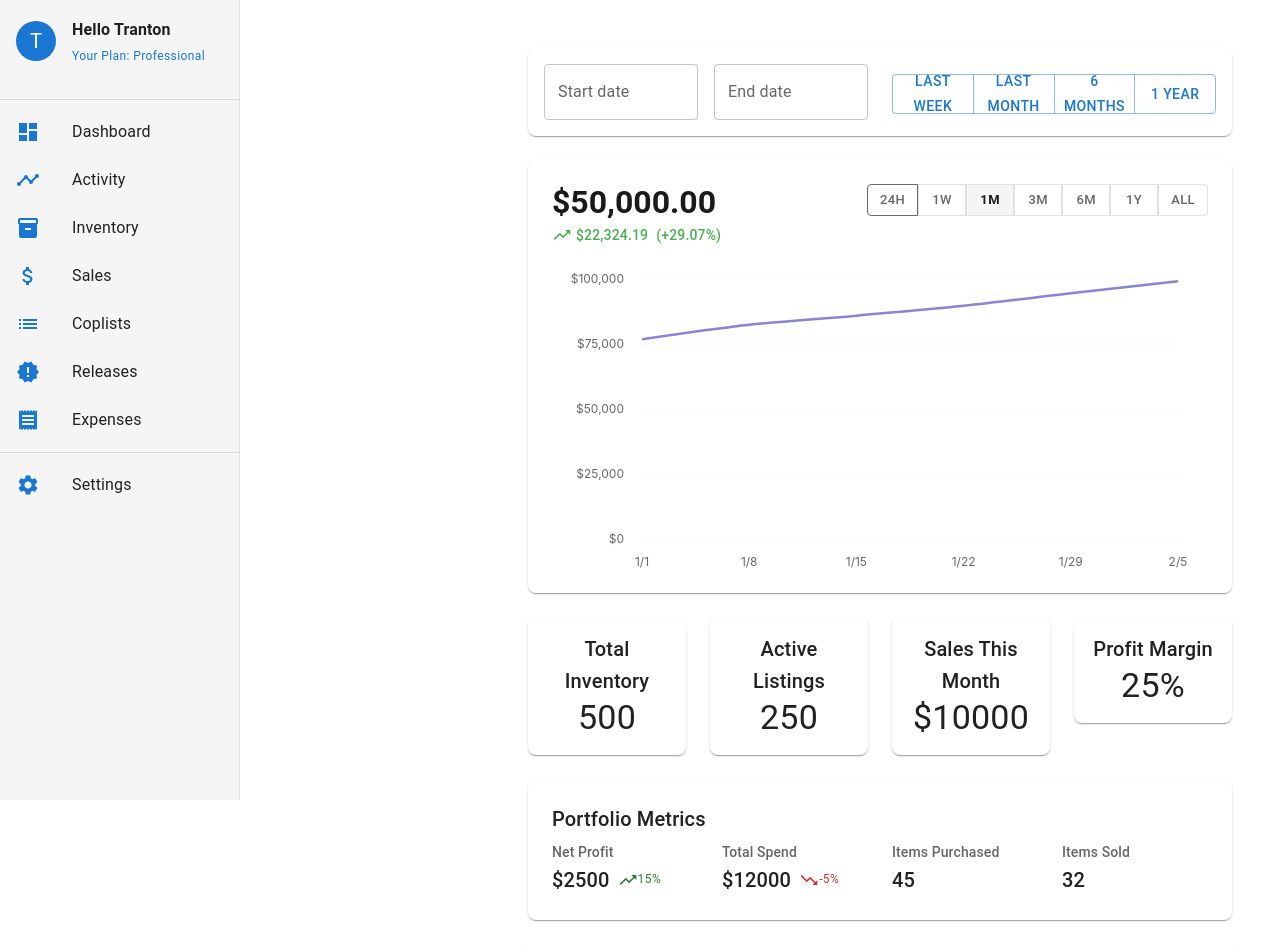
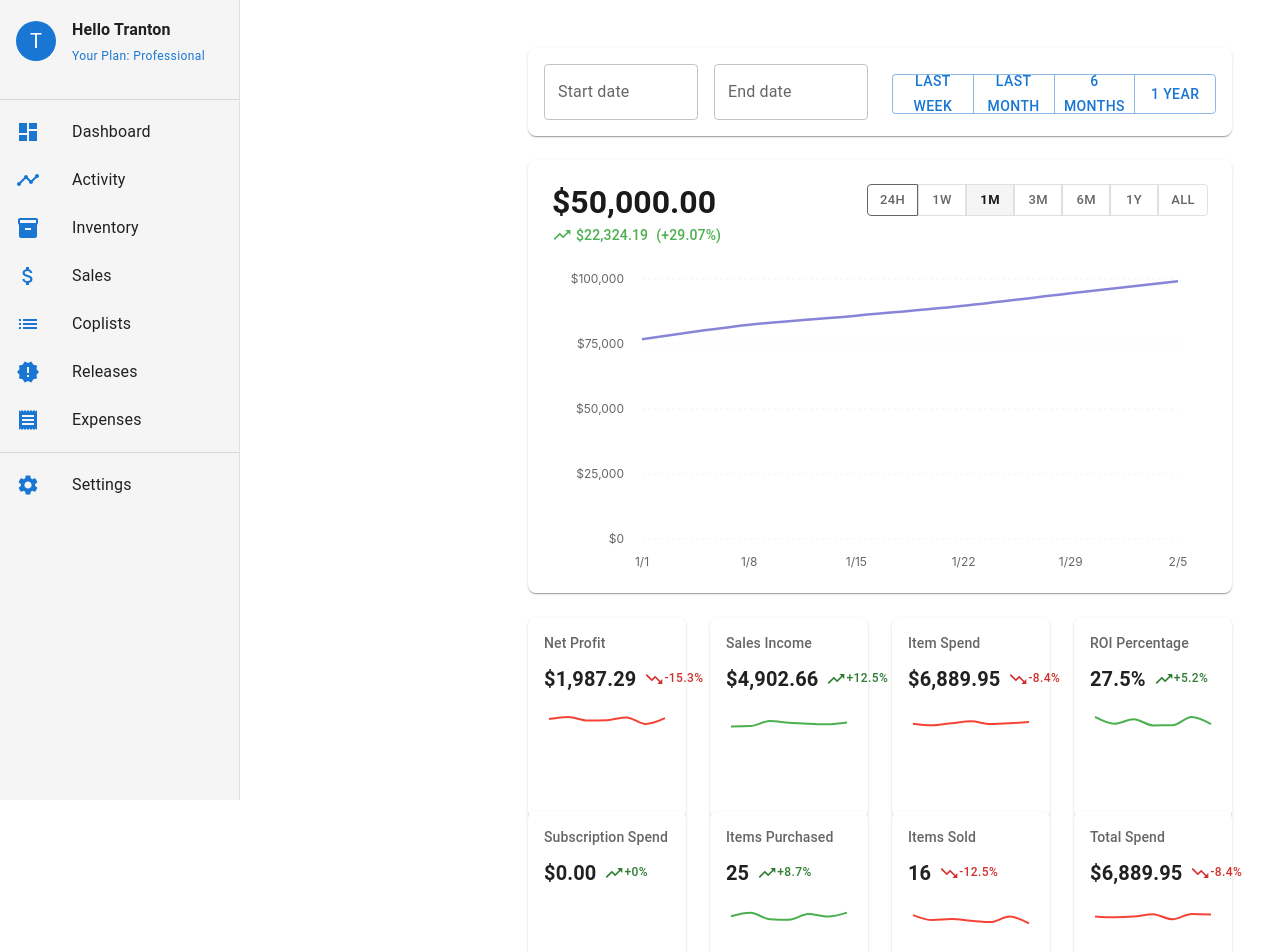
Before and after one commit to chasedndt/sneaker-inventory-app, a React (Create React App) app: page / in a window 1280 px wide. Shown: the top 952 px of the page. Built offline with nearby package versions, Linux system fonts and the light colour scheme.

Commit message:
feat: Implement reports section and layout restructure
- Add metrics cards with mini charts
- Replace old stats cards with new reports grid
- Update portfolio value visualization
- Clean up dashboard layout structure

```diff
--- /dev/null
+++ b/src/components/MetricsCard.tsx
@@ -0,0 +1,85 @@
+import React from 'react';
+import {
+  Paper,
+  Typography,
+  Box
+} from '@mui/material';
+import {
+  LineChart,
+  Line,
+  ResponsiveContainer
+} from 'recharts';
+import TrendingUpIcon from '@mui/icons-material/TrendingUp';
+import TrendingDownIcon from '@mui/icons-material/TrendingDown';
+
+interface MetricsCardProps {
+  title: string;
+  value: string | number;
+  change: number;
+  data: Array<{ date: string; value: number }>;
+  prefix?: string;
+  suffix?: string;
+}
+
+const MetricsCard: React.FC<MetricsCardProps> = ({
+  title,
+  value,
+  change,
+  data,
+  prefix = '$',
+  suffix = ''
+}) => {
+  return (
+    <Paper sx={{ p: 2, height: '100%', borderRadius: 2 }}>
+      <Typography
+        variant="subtitle2"
+        sx={{
+          color: 'text.secondary',
+          mb: 1,
+          fontSize: '0.875rem'
+        }}
+      >
+        {title}
+      </Typography>
+
+      <Box sx={{ display: 'flex', alignItems: 'center', gap: 1, mb: 2 }}>
+        <Typography
+          variant="h6"
+          sx={{
+            fontWeight: 600,
+            fontSize: '1.25rem'
+          }}
+        >
+          {prefix}{value}{suffix}
+        </Typography>
+        <Box sx={{
+          display: 'flex',
+          alignItems: 'center',
+          color: change >= 0 ? 'success.main' : 'error.main',
+          fontSize: '0.875rem'
+        }}>
+          {change >= 0 ? <TrendingUpIcon fontSize="small" /> : <TrendingDownIcon fontSize="small" />}
+          <Typography variant="caption" sx={{ fontWeight: 500 }}>
+            {change >= 0 ? '+' : ''}{change}%
+          </Typography>
+        </Box>
+      </Box>
+
+      <Box sx={{ height: 60 }}>
+        <ResponsiveContainer width="100%" height="100%">
+          <LineChart data={data}>
+            <Line
+              type="monotone"
+              dataKey="value"
+              stroke={change >= 0 ? '#4CAF50' : '#f44336'}
+              strokeWidth={2}
+              dot={false}
+            />
+          </LineChart>
+        </ResponsiveContainer>
+      </Box>
+    </Paper>
+  );
+};
+
+export default MetricsCard;
--- /dev/null
+++ b/src/components/ReportsSection.tsx
@@ -0,0 +1,95 @@
+import React from 'react';
+import { Grid } from '@mui/material';
+import MetricsCard from './MetricsCard';
+
+// Mock data for the mini charts
+const generateMockData = (baseValue: number, volatility: number) => {
+  return Array.from({ length: 7 }, (_, i) => ({
+    date: `${i + 1}`,
+    value: baseValue + Math.random() * volatility - volatility / 2
+  }));
+};
+
+const ReportsSection: React.FC = () => {
+  return (
+    <Grid container spacing={3}>
+      <Grid item xs={12} sm={6} md={3}>
+        <MetricsCard
+          title="Net Profit"
+          value="1,987.29"
+          change={-15.3}
+          data={generateMockData(2000, 400)}
+        />
+      </Grid>
+
+      <Grid item xs={12} sm={6} md={3}>
+        <MetricsCard
+          title="Sales Income"
+          value="4,902.66"
+          change={12.5}
+          data={generateMockData(5000, 800)}
+        />
+      </Grid>
+
+      <Grid item xs={12} sm={6} md={3}>
+        <MetricsCard
+          title="Item Spend"
+          value="6,889.95"
+          change={-8.4}
+          data={generateMockData(7000, 1000)}
+        />
+      </Grid>
+
+      <Grid item xs={12} sm={6} md={3}>
+        <MetricsCard
+          title="ROI Percentage"
+          value="27.5"
+          change={5.2}
+          data={generateMockData(25, 5)}
+          prefix=""
+          suffix="%"
+        />
+      </Grid>
+
+      <Grid item xs={12} sm={6} md={3}>
+        <MetricsCard
+          title="Subscription Spend"
+          value="0.00"
+          change={0}
+          data={generateMockData(0, 0)}
+        />
+      </Grid>
+
+      <Grid item xs={12} sm={6} md={3}>
+        <MetricsCard
+          title="Items Purchased"
+          value="25"
+          change={8.7}
+          data={generateMockData(25, 5)}
+          prefix=""
+        />
+      </Grid>
+
+      <Grid item xs={12} sm={6} md={3}>
+        <MetricsCard
+          title="Items Sold"
+          value="16"
+          change={-12.5}
+          data={generateMockData(16, 4)}
+          prefix=""
+        />
+      </Grid>
+
+      <Grid item xs={12} sm={6} md={3}>
+        <MetricsCard
+          title="Total Spend"
+          value="6,889.95"
+          change={-8.4}
+          data={generateMockData(7000, 1000)}
+        />
+      </Grid>
+    </Grid>
+  );
+};
+
+export default ReportsSection;
--- a/src/pages/Dashboard.tsx
+++ b/src/pages/Dashboard.tsx
@@ -15,8 +15,6 @@ import { Dayjs } from 'dayjs';
 import {
   BarChart,
   Bar,
-  LineChart,
-  Line,
   XAxis,
   YAxis,
   CartesianGrid,
@@ -24,11 +22,10 @@ import {
   ResponsiveContainer,
   Legend
 } from 'recharts';
-import TrendingUpIcon from '@mui/icons-material/TrendingUp';
-import TrendingDownIcon from '@mui/icons-material/TrendingDown';
 import { fetchDashboardData, DashboardData } from '../services/dashboardService';
 import InventorySection from '../components/InventorySection';
 import PortfolioValue from '../components/PortfolioValue';
+import ReportsSection from '../components/ReportsSection';
 
 // Mock data for charts
 const profitData = [
@@ -113,95 +110,15 @@ const Dashboard: React.FC = () => {
 
       {/* Portfolio Value Display */}
       <PortfolioValue
-  currentValue={data.portfolioValue}
-  valueChange={22324.19} // We'll make this dynamic later
-  percentageChange={29.07} // We'll make this dynamic later
-/>
+        currentValue={data.portfolioValue}
+        valueChange={22324.19}
+        percentageChange={29.07}
+      />
 
-      {/* Stats Cards */}
-      <Grid container spacing={3} sx={{ mb: 3 }}>
-        <Grid item xs={12} sm={6} md={3}>
-          <Paper sx={{ p: 2, textAlign: 'center', borderRadius: 2 }}>
-            <Typography variant="h6">Total Inventory</Typography>
-            <Typography variant="h4">{data.totalInventory}</Typography>
-          </Paper>
-        </Grid>
-
-        <Grid item xs={12} sm={6} md={3}>
-          <Paper sx={{ p: 2, textAlign: 'center', borderRadius: 2 }}>
-            <Typography variant="h6">Active Listings</Typography>
-            <Typography variant="h4">{data.activeListings}</Typography>
-          </Paper>
-        </Grid>
-
-        <Grid item xs={12} sm={6} md={3}>
-          <Paper sx={{ p: 2, textAlign: 'center', borderRadius: 2 }}>
-            <Typography variant="h6">Sales This Month</Typography>
-            <Typography variant="h4">${data.monthlySales}</Typography>
-          </Paper>
-        </Grid>
-
-        <Grid item xs={12} sm={6} md={3}>
-          <Paper sx={{ p: 2, textAlign: 'center', borderRadius: 2 }}>
-            <Typography variant="h6">Profit Margin</Typography>
-            <Typography variant="h4">{data.profitMargin}%</Typography>
-          </Paper>
-        </Grid>
-      </Grid>
-
-      {/* Portfolio Metrics */}
-      <Paper sx={{ p: 3, mb: 3, borderRadius: 2 }}>
-        <Typography variant="h6" gutterBottom>Portfolio Metrics</Typography>
-        <Grid container spacing={3}>
-          <Grid item xs={12} sm={6} md={3}>
-            <Box>
-              <Typography variant="subtitle2" color="text.secondary">
-                Net Profit
-              </Typography>
-              <Box sx={{ display: 'flex', alignItems: 'center', gap: 1 }}>
-                <Typography variant="h6">${data.metrics.netProfit}</Typography>
-                <Box sx={{ display: 'flex', alignItems: 'center', color: 'success.main' }}>
-                  <TrendingUpIcon fontSize="small" />
-                  <Typography variant="caption">{data.metrics.netProfitChange}%</Typography>
-                </Box>
-              </Box>
-            </Box>
-          </Grid>
-
-          <Grid item xs={12} sm={6} md={3}>
-            <Box>
-              <Typography variant="subtitle2" color="text.secondary">
-                Total Spend
-              </Typography>
-              <Box sx={{ display: 'flex', alignItems: 'center', gap: 1 }}>
-                <Typography variant="h6">${data.metrics.totalSpend}</Typography>
-                <Box sx={{ display: 'flex', alignItems: 'center', color: 'error.main' }}>
-                  <TrendingDownIcon fontSize="small" />
-                  <Typography variant="caption">{data.metrics.totalSpendChange}%</Typography>
-                </Box>
-              </Box>
-            </Box>
-          </Grid>
-
-          <Grid item xs={12} sm={6} md={3}>
-            <Box>
-              <Typography variant="subtitle2" color="text.secondary">
-                Items Purchased
-              </Typography>
-              <Typography variant="h6">{data.metrics.itemsPurchased}</Typography>
-            </Box>
-          </Grid>
-
-          <Grid item xs={12} sm={6} md={3}>
-            <Box>
-              <Typography variant="subtitle2" color="text.secondary">
-                Items Sold
-              </Typography>
-              <Typography variant="h6">{data.metrics.itemsSold}</Typography>
-            </Box>
-          </Grid>
-        </Grid>
-      </Paper>
+      {/* Reports Section */}
+      <Box sx={{ mb: 3 }}>
+        <ReportsSection />
+      </Box>
 
       {/* Charts */}
       <Grid container spacing={3}>
@@ -253,7 +170,6 @@ const Dashboard: React.FC = () => {
           </Paper>
         </Grid>
 
-
         {/* Inventory Section */}
         <Grid item xs={12}>
           <InventorySection />
```
